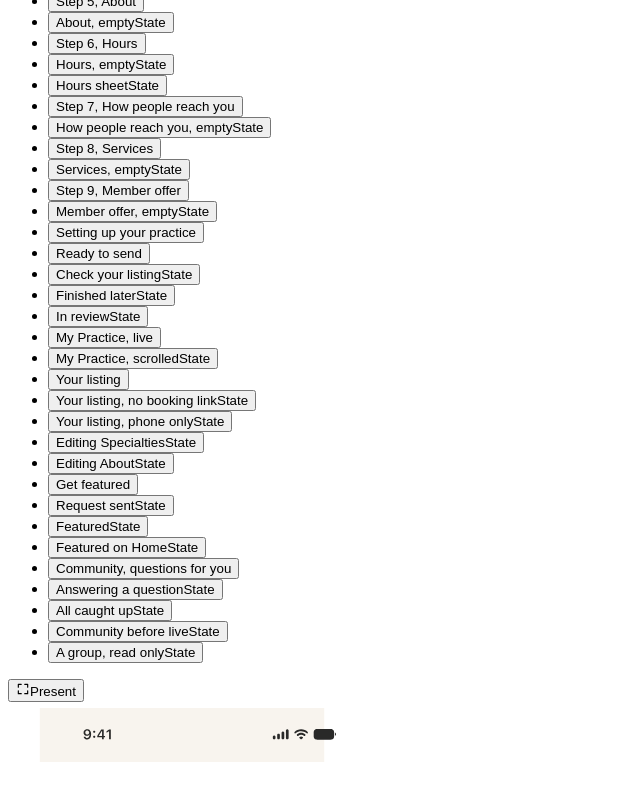
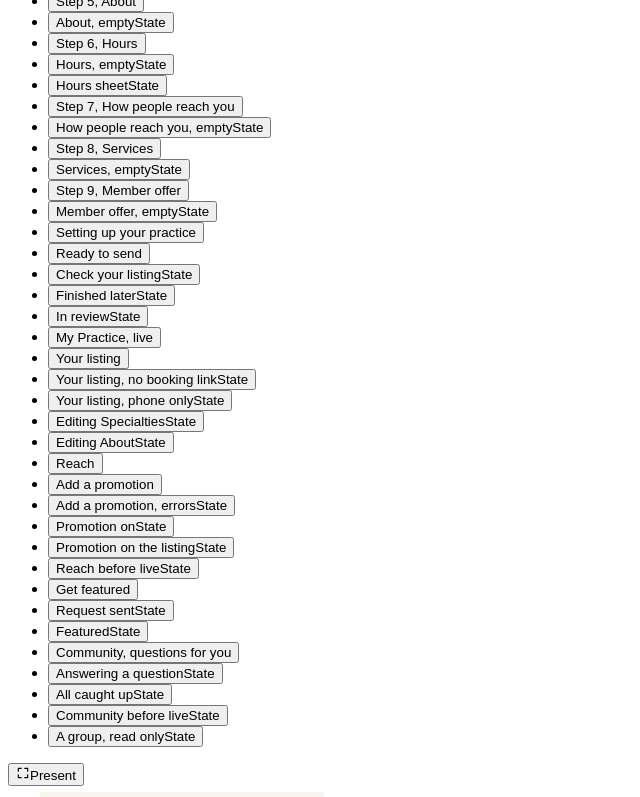
Before and after one commit to fr4ilx/ihl_mvp, a React app: page / in a window 1280 px wide. Shown: the part 4683-5480 px from the top of the page, without its empty margins (0-640 px from the left). Built offline with nearby package versions, Linux system fonts and the light colour scheme; the HTML template or start-up script is replaced by a standard one.

Commit message:
Give practitioners My Practice, Community and Reach
Practitioners have no Home and land on My Practice. Reach replaces their Directory
with two buttons: Add a promotion, which shows on the listing until it ends, and
Get featured. This month moves off My Practice for now.

```diff
--- a/src/app/nav.jsx
+++ b/src/app/nav.jsx
@@ -83,8 +83,8 @@ export function makeNavApi(setNav, onEvent) {
     },
     // Opens a tab on a fresh root, for links between tabs like Find a farm (Directory with Farms picked).
     openTab: (tab, name, params) => { ev('tab'); edit((n) => { n.tab = tab; n.tabs[tab] = [mk(name, params)]; return n; }); },
-    // A seeker lands on Home. A new practitioner lands on My Practice to finish the listing.
-    enterApp: ({ role, tab = 'home' } = {}) => { ev('fadeThrough'); edit((n) => ({ ...n, root: 'main', tab, tabs: tabRoots(role), modal: null, viewer: null })); },
+    // A seeker lands on Home. A practitioner has no Home: they land on My Practice, their first tab.
+    enterApp: ({ role, tab = role === 'practitioner' ? 'profile' : 'home' } = {}) => { ev('fadeThrough'); edit((n) => ({ ...n, root: 'main', tab, tabs: tabRoots(role), modal: null, viewer: null })); },
     signOut: () => { ev('fadeThrough'); edit((n) => ({ ...n, root: 'auth', auth: [mk('Welcome')], modal: null, viewer: null })); },
     openModal: (name, params) => { ev('modal'); edit((n) => ({ ...n, modal: mk(name, params) })); },
     closeModal: () => { ev('modal'); edit((n) => ({ ...n, modal: null })); },
--- a/src/app/store.jsx
+++ b/src/app/store.jsx
@@ -101,7 +101,7 @@ export function practiceListing(p) {
     id: p.listingId, name: p.name, kind: kindOf(p.type, p.specialties), area: (p.city || '').split(',')[0], category: TYPE_CATEGORY[p.type],
     distance: '0.4 mi away', hours: h.short, days: h.days, time: h.time, photo: p.photos[0] || null, photos: p.photos,
     about: p.about, services: p.services, specialties: p.specialties, address: p.address, city: p.city, phone: p.phone,
-    website: p.website, booking: p.booking, offer: p.offer, verified: p.status === 'live',
+    website: p.website, booking: p.booking, offer: p.offer, promo: p.promo || null, verified: p.status === 'live',
     sponsored: !!(p.feature && p.feature.status === 'live'), mine: true,
   };
 }
--- a/src/components/Icon.jsx
+++ b/src/components/Icon.jsx
@@ -6,7 +6,7 @@ import {
   Calendar, HalfMoon, Lock, HelpCircle, LogOut, CheckCircle, WarningCircle, InfoCircle, Check, Eye, EyeClosed,
   Mail, WifiOff, MediaImage, NavArrowDown, ArrowRight, Map as MapIcon, Menu, OpenNewWindow, MapsArrowDiagonal,
   Shop, Circle, Sparks, MinusCircle, MediaImagePlus, Copy, Trash, Page,
-  BadgeCheck, Gift, CalendarCheck, ChatBubbleQuestion, Megaphone, MailOpen, ArrowDown, ShieldCheck,
+  BadgeCheck, Gift, CalendarCheck, ChatBubbleQuestion, Megaphone, AntennaSignal, MailOpen, ArrowDown, ShieldCheck,
   Group, Apple as AppleFruit, SoilAlt, Leaf, Flower, Tree, PineTree, AfricanTree, Crown, Compass, Farm, UserLove, SunLight,
   EmojiTalkingHappy, Emoji, EmojiQuite, EmojiSad, Yoga, Walking, Flash, Medal, User, HomeUser, Brain,
   FilterList, Tools, Healthcare, Cart, CoffeeCup, Cutlery, ShoppingBag, Flask, PharmacyCrossTag, Soap, Gym, GraduationCap, ChatLines, Stroller, Suitcase, Building, Droplet, Bathroom, Potion, Star,
@@ -36,7 +36,7 @@ const REGULAR = {
   shop: Shop, circle: Circle, sparks: Sparks, 'minus-circle': MinusCircle, 'media-image-plus': MediaImagePlus,
   copy: Copy, trash: Trash, page: Page,
   'badge-check': BadgeCheck, gift: Gift, 'calendar-check': CalendarCheck, 'chat-bubble-question': ChatBubbleQuestion,
-  megaphone: Megaphone, 'mail-open': MailOpen, 'arrow-down': ArrowDown, 'arrow-right': ArrowRight, 'shield-check': ShieldCheck,
+  megaphone: Megaphone, 'antenna-signal': AntennaSignal, 'mail-open': MailOpen, 'arrow-down': ArrowDown, 'arrow-right': ArrowRight, 'shield-check': ShieldCheck,
   // Iconoir's apple is apple-fruit here, because apple is Apple's logo above.
   group: Group, 'apple-fruit': AppleFruit, 'soil-alt': SoilAlt, leaf: Leaf, flower: Flower, tree: Tree, 'pine-tree': PineTree,
   'african-tree': AfricanTree, crown: Crown, compass: Compass, farm: Farm, 'user-love': UserLove, 'sun-light': SunLight,
--- a/src/components/ListingSections.jsx
+++ b/src/components/ListingSections.jsx
@@ -8,6 +8,7 @@ import { useTheme, type } from '../theme';
 import Button from './Button';
 import Icon from './Icon';
 import OfferCard from './OfferCard';
+import PromoCard from './PromoCard';
 import ShowMoreText from './ShowMoreText';
 import TagChip from './TagChip';
 import { ServiceList } from './ServiceTag';
@@ -40,6 +41,12 @@ export default function ListingSections({ item, reviewable, review, onReview, of
           <Button testID="add-review" label="Add a review" hierarchy="secondary" size="medium" leadingIcon="star" onPress={onReview} />
         ))}
       </View>
+      {!!item.promo && (
+      <View testID="listing-promo" style={{ gap: 12 }}>
+        <Text style={[type('H6', 'bold'), { color: c('text/color-secondary') }]}>Promotion</Text>
+        <PromoCard promo={item.promo} />
+      </View>
+      )}
       {!!item.offer && (
       <View testID="listing-offer" style={{ gap: 12 }}>
         <Text style={[type('H6', 'bold'), { color: c('text/color-secondary') }]}>Member offer</Text>
--- a/src/components/Practice.jsx
+++ b/src/components/Practice.jsx
@@ -76,7 +76,7 @@ export function FeatureCard({ feature, onRequest, onSeeHome }) {
       </View>
       {state === 'none' && <Button testID="request-feature" label="Request a feature" hierarchy="secondary" size="medium" fill onPress={onRequest} />}
       {state === 'requested' && <Badge label={`Requested  ·  ${feature.length}`} tone="info" />}
-      {state === 'featured' && <TextLink testID="see-on-home" label="See it on Home" onPress={onSeeHome} />}
+      {state === 'featured' && onSeeHome && <TextLink testID="see-on-home" label="See it on Home" onPress={onSeeHome} />}
     </View>
   );
 }
--- /dev/null
+++ b/src/components/PromoCard.jsx
@@ -0,0 +1,41 @@
+// Figma: Promotion card. A practice's promotion: a 48pt bg/color-accent-subtle circle with the megaphone in
+// icon/color-accent, the promotion in Body M Bold and when it ends in Body S, on bg/color-surface-raised with radius/20.
+// Not tappable on a listing. On a practitioner's Directory it adds a Remove link (Edit promotion is the button there).
+import React from 'react';
+import { View, Text } from '../rn';
+import { useTheme, type, elevation } from '../theme';
+import Icon from './Icon';
+import TextLink from './TextLink';
+
+// "Ends Sun, Oct 11" from an ISO day.
+export const promoEnds = (iso) => `Ends ${new Date(`${iso}T12:00:00`).toLocaleDateString('en-US', { weekday: 'short', month: 'short', day: 'numeric' })}`;
+
+const Circle = () => {
+  const { c } = useTheme();
+  return (
+    <View style={{ width: 48, height: 48, borderRadius: 24, backgroundColor: c('bg/color-accent-subtle'), alignItems: 'center', justifyContent: 'center' }}>
+      <Icon name="megaphone" size={24} color={c('icon/color-accent')} />
+    </View>
+  );
+};
+
+export default function PromoCard({ promo, onEdit, onRemove, testID = 'promo-card' }) {
+  const { c } = useTheme();
+  return (
+    <View testID={testID} style={{ padding: 16, borderRadius: 20, backgroundColor: c('bg/color-surface-raised'), boxShadow: elevation.card, gap: 12 }}>
+      <View style={{ flexDirection: 'row', alignItems: 'center', gap: 16 }}>
+        <Circle />
+        <View style={{ flex: 1, gap: 4 }}>
+          <Text style={[type('BodyM', 'bold'), { color: c('text/color-primary') }]}>{promo.text}</Text>
+          <Text style={[type('BodyS'), { color: c('text/color-secondary') }]}>{promoEnds(promo.ends)}</Text>
+        </View>
+      </View>
+      {(onEdit || onRemove) && (
+        <View style={{ flexDirection: 'row', gap: 24, paddingLeft: 64 }}>
+          {onEdit && <TextLink testID="promo-edit" label="Edit" onPress={onEdit} />}
+          {onRemove && <TextLink testID="promo-remove" label="Remove" onPress={onRemove} />}
+        </View>
+      )}
+    </View>
+  );
+}
--- a/src/components/TabBar.jsx
+++ b/src/components/TabBar.jsx
@@ -1,4 +1,4 @@
-// Figma: Tab bar. Floating Liquid Glass capsule, 370 x 64pt, 16pt from each side, top at y 784. Four tabs.
+// Figma: Tab bar. Floating Liquid Glass capsule, 370 x 64pt, 16pt from each side, top at y 784. Four tabs, three for a practitioner.
 // Each tab is as wide as its label in Bold plus an equal share of the space left, so a long label like My Practice
 // sits inside its pill with room to spare, the way iOS 26 sizes its tab bar items. The selected pill is 4pt inside
 // the capsule on every side, so its ends follow the capsule's curve.
@@ -11,8 +11,8 @@ import { useTheme, type, elevation } from '../theme';
 import { useApp } from '../app/store';
 import Icon from './Icon';
 
-// The fourth tab is My Profile for a seeker and My Practice (shop icon) for a practitioner.
-// Figma: Tab bar, Account Seeker or Practitioner.
+// A seeker has four tabs, the last My Profile. A practitioner has three, with no Home: My Practice (shop icon) first,
+// Community, then Reach, where they add a promotion or get featured. Figma: Tab bar, Account Seeker or Practitioner.
 export const TABS = [
   { id: 'home', label: 'Home', icon: 'home-simple' },
   { id: 'directory', label: 'Directory', icon: 'map' },
@@ -20,11 +20,13 @@ export const TABS = [
   { id: 'profile', label: 'My Profile', icon: 'user-circle' },
 ];
 const PRACTICE_TAB = { id: 'profile', label: 'My Practice', icon: 'shop' };
+// A practitioner's Directory tab is Reach: add a promotion or get featured.
+const REACH_TAB = { id: 'directory', label: 'Reach', icon: 'antenna-signal' };
 
 export default function TabBar({ active, onChange }) {
   const { c, dark } = useTheme();
   const app = useApp();
-  const tabs = app && app.practitioner ? [...TABS.slice(0, 3), PRACTICE_TAB] : TABS;
+  const tabs = app && app.practitioner ? [PRACTICE_TAB, TABS[2], REACH_TAB] : TABS;
   return (
     <View style={[styles.bar, { backgroundColor: c('bg/color-glass'), borderColor: c('border/color-glass'), boxShadow: `${elevation.glass}, inset 0 1px 0.5px ${c('border/color-glass-highlight')}, inset 0 -1px 0.5px rgba(255,255,255,${dark ? 0.06 : 0.35}), 0 0 0 0.5px rgba(0,0,0,0.06)`, backdropFilter: 'blur(10px) saturate(190%) brightness(1.04)', WebkitBackdropFilter: 'blur(10px) saturate(190%) brightness(1.04)' }]}>
       {tabs.map((t) => {
--- a/src/screens/home.jsx
+++ b/src/screens/home.jsx
@@ -25,6 +25,9 @@ import ShareSheet from '../components/ShareSheet';
 import PhotoPager from '../components/PhotoPager';
 import ListingSections, { ListingActions } from '../components/ListingSections';
 import Icon from '../components/Icon';
+import Button from '../components/Button';
+import { FeatureCard } from '../components/Practice';
+import PromoCard from '../components/PromoCard';
 import StreakCard from '../components/StreakCard';
 import FirstWeekCard from '../components/FirstWeekCard';
 import { QuestCard } from '../components/Journey';
@@ -324,7 +327,68 @@ function DirectoryLayout({ category, subcategory, subtype }) {
 }
 
 export function Directory() {
-  return <DirectoryLayout />;
+  const app = useApp();
+  return app.practitioner ? <YourListing /> : <DirectoryLayout />;
+}
+
+// Reach: a practitioner's third tab, in the Directory slot: two buttons stacked 12pt above the tab bar, Add a promotion
+// (Secondary, or Edit promotion once there is one) and Get featured (Primary). What is running sits above them: the
+// Promotion card and the Feature card once requested or featured, which takes Get featured's place. With nothing
+// running, an Empty state says what the two buttons do. Before the listing is live there is nothing to promote yet.
+function YourListing() {
+  const nav = useNav();
+  const app = useApp();
+  const fb = useFeedback();
+  const p = app.practice;
+  const live = p.status === 'live';
+  const asking = live && !p.feature;
+  const tabBar = <TabBar active="directory" onChange={nav.switchTab} />;
+  // Buttons stack up from 12pt above the tab bar: Get featured at y 716, Add a promotion 68pt above it.
+  const top = asking ? 648 : 716;
+  const snackAt = 874 - top + 16;
+  const remove = () => { app.updatePractice({ promo: null }); fb.snack({ message: 'Promotion removed', bottom: snackAt, hapticKind: 'light' }); };
+  if (!live) {
+    return (
+      <Screen testID="screen-your-listing" bodyTop={12} nav={<NavBar kind="title" title="Reach" />} bottom={tabBar}>
+        <View style={{ paddingTop: 62 }}>
+          <EmptyState
+            testID="listing-not-live"
+            illustration={images.illustrations.path}
+            title="Your listing shows here once it’s live"
+            message={p.status === 'draft' ? 'Finish it on My Practice.' : 'We’re checking it now.'}
+            action={p.status === 'draft' ? 'Continue setup' : null}
+            onAction={() => nav.switchTab('profile')}
+          />
+        </View>
+      </Screen>
+    );
+  }
+  const running = !!p.promo || !!p.feature;
+  return (
+    <Screen
+      testID="screen-your-listing"
+      bodyTop={12}
+      bottomSpace={874 - top + 12}
+      nav={<NavBar kind="title" title="Reach" />}
+      bottom={(
+        <>
+          <View style={{ position: 'absolute', left: 16, right: 16, top, gap: 12, zIndex: 21 }}>
+            <Button testID="add-promo" label={p.promo ? 'Edit promotion' : 'Add a promotion'} hierarchy="secondary" leadingIcon="megaphone" fill onPress={() => { fb.haptic('light'); nav.navigate('EditPromotion'); }} />
+            {asking && <Button testID="get-featured" label="Get featured" leadingIcon="sparks" fill onPress={() => { fb.haptic('light'); nav.navigate('GetFeatured'); }} />}
+          </View>
+          {tabBar}
+        </>
+      )}
+    >
+      {!running && (
+        <View style={{ paddingTop: 62 }} {...enter(0)}>
+          <EmptyState testID="promote-empty" illustration={images.illustrations.path} title="Bring more people in" message="Add a promotion to your listing, or get featured on Home." />
+        </View>
+      )}
+      {!!p.promo && <View {...enter(0)}><PromoCard promo={p.promo} onRemove={remove} /></View>}
+      {!!p.feature && <View {...enter(1)}><FeatureCard feature={p.feature} /></View>}
+    </Screen>
+  );
 }
 
 export function CategoryResults() {
--- a/src/screens/practice.jsx
+++ b/src/screens/practice.jsx
@@ -18,7 +18,7 @@ import { useApp, PRACTICE_TASKS, hoursSummary } from '../app/store';
 import { useFeedback, SNACK } from '../app/feedback';
 import { useForm } from '../app/form';
 import { useAppearance } from '../app/appearance';
-import { PRACTICE_TYPES, TYPE_ART, PRACTICE_STEPS, WEEK, FEATURE_LENGTHS, SPECIALTIES, FOCUS_AREAS, MAX_SPECIALTIES } from '../data';
+import { PRACTICE_TYPES, TYPE_ART, PRACTICE_STEPS, WEEK, FEATURE_LENGTHS, TODAY, SPECIALTIES, FOCUS_AREAS, MAX_SPECIALTIES } from '../data';
 import Screen, { BottomBar, useScrollTo } from '../components/Screen';
 import NavBar from '../components/NavBar';
 import TabBar from '../components/TabBar';
@@ -39,8 +39,9 @@ import { InterestCard } from '../components/Interests';
 import { Group, SettingRow, TaskRow, SectionLabel, DetailRow } from '../components/Rows';
 import ListingReviewSheet from '../components/ListingReviewSheet';
 import FieldError from '../components/FieldError';
-import { PracticeCard, StatTile, FeatureCard } from '../components/Practice';
+import { PracticeCard } from '../components/Practice';
 import OfferCard from '../components/OfferCard';
+import PromoCard from '../components/PromoCard';
 import ThreadRow from '../components/ThreadRow';
 
 const MAX_PHOTOS = 6;
@@ -463,17 +464,6 @@ export function MyPractice() {
         </View>
       )}
 
-      {p.status === 'live' && (
-        <View testID="this-month" style={{ gap: 8 }}>
-          <SectionLabel>This month</SectionLabel>
-          <View style={{ flexDirection: 'row', gap: 12 }}>
-            <StatTile value={p.stats.views} label="Views" />
-            <StatTile value={p.stats.saves} label="Saves" />
-            <StatTile value={p.stats.directions} label="Directions" />
-          </View>
-        </View>
-      )}
-      {p.status === 'live' && <FeatureCard feature={p.feature} onRequest={() => nav.navigate('GetFeatured')} onSeeHome={() => nav.switchTab('home')} />}
 
       {p.status !== 'draft' && !claimReview && (
         <Group label="Your listing">
@@ -651,6 +641,58 @@ export function EditOffer() {
   return <Editor testID="screen-editoffer" title="Member offer" hint="A thank you for people who find you here. Clear the offer to remove it." changed={!same(offer(), p.offer || null)} onSave={() => save({ offer: offer() })}>{field}</Editor>;
 }
 
+// ---------- Promotion ----------
+// From a practitioner's Directory: one line and how long it runs, then Add promotion (or Save). It shows on the
+// listing, above the Member offer, until the day it ends.
+const PROMO_LENGTHS = [['1 week', 7], ['2 weeks', 14], ['1 month', 30]];
+const addDays = (iso, n) => { const d = new Date(`${iso}T12:00:00`); d.setDate(d.getDate() + n); return d.toISOString().slice(0, 10); };
+export function EditPromotion() {
+  const { c } = useTheme();
+  const nav = useNav();
+  const app = useApp();
+  const fb = useFeedback();
+  const { params } = useRoute().route;
+  const current = app.practice.promo;
+  const [text, setText] = useState(params.text ?? (current ? current.text : ''));
+  const [length, setLength] = useState(params.length ?? (current ? current.length : null));
+  const form = useForm(!!params.validate);
+  const errors = { text: text.trim() ? null : 'Write your promotion.', length: length ? null : 'Pick how long it runs.' };
+  const shown = form.shown(errors);
+  const changed = !current || text.trim() !== current.text || length !== current.length;
+  const save = () => form.submit(errors, () => {
+    const days = PROMO_LENGTHS.find(([l]) => l === length)[1];
+    app.updatePractice({ promo: { text: text.trim(), length, ends: addDays(TODAY, days) } });
+    fb.haptic('success');
+    nav.goBack();
+    setTimeout(() => fb.snack({ message: current ? 'Promotion saved' : 'Promotion added', bottom: 874 - 716 + 16 }), 380);
+  });
+  return (
+    <Screen
+      testID="screen-editpromotion"
+      nav={<NavBar kind="back" title={current ? 'Your promotion' : 'Add a promotion'} onBack={nav.goBack} />}
+      bodyGap={24}
+      bottomSpace={150}
+      bottom={changed ? <BottomBar><Button testID="promo-save" label={current ? 'Save' : 'Add promotion'} fill onPress={save} /></BottomBar> : null}
+    >
+      <Text style={[type('BodyM'), { color: c('text/color-secondary') }]}>It shows on your listing until it ends.</Text>
+      <TextField testID="promo-text" label="Promotion" value={text} onChangeText={setText} placeholder="Like 15% off any massage this week" error={shown.text} />
+      <View style={{ gap: 8 }}>
+        <SectionLabel error={!!shown.length}>How long</SectionLabel>
+        <View style={{ flexDirection: 'row', flexWrap: 'wrap', gap: 8 }}>
+          {PROMO_LENGTHS.map(([l]) => <Chip key={l} testID={`promo-length-${l}`} label={l} selected={length === l} onPress={() => { setLength(l); fb.haptic('selection'); }} />)}
+        </View>
+        <FieldError testID="promo-length-error" message={shown.length} />
+      </View>
+      {!!text.trim() && !!length && (
+        <View testID="promo-preview" className="fx-fade-up" style={{ gap: 12 }}>
+          <SectionLabel>On your listing</SectionLabel>
+          <PromoCard promo={{ text: text.trim(), ends: addDays(TODAY, PROMO_LENGTHS.find(([l]) => l === length)[1]) }} />
+        </View>
+      )}
+    </Screen>
+  );
+}
+
 // ---------- Get featured ----------
 // A preview of the Sponsored card seekers would see on Home, how long, and Send request.
 export function GetFeatured() {
@@ -676,7 +718,7 @@ export function GetFeatured() {
       bottom={<BottomBar><Button testID="send-request" label="Send request" fill onPress={send} /></BottomBar>}
     >
       <View pointerEvents="none" accessibilityLabel="How your card looks on Home">
-        <ListingCard item={{ ...app.myListing, photo: app.practice.photos[0] }} variant="sponsored" />
+        <ListingCard item={{ ...app.myListing, photo: app.practice.photos[0] }} variant="sponsored" showSave={false} />
       </View>
       <View style={{ gap: 8 }}>
         <SectionLabel error={!!form.shown(errors).length}>How long</SectionLabel>
--- a/src/showcase/scenarios.js
+++ b/src/showcase/scenarios.js
@@ -26,6 +26,8 @@ const DANA = { role: 'practitioner', email: SAMPLE_PRACTICE.email };
 const AS = (practice) => ({ me: DANA, practice });
 const READY = AS({ ...SAMPLE_PRACTICE, status: 'draft' });
 const LIVE = AS(SAMPLE_PRACTICE);
+const PROMO = { text: '15% off any massage this week', length: '1 week', ends: '2026-10-11' };
+const PROMOTED = AS({ ...SAMPLE_PRACTICE, promo: PROMO });
 const REQUESTED = AS({ ...SAMPLE_PRACTICE, feature: { status: 'requested', length: '3 months' } });
 const FEATURED = AS({ ...SAMPLE_PRACTICE, feature: { status: 'live', length: '3 months', until: 'January 3, 2027' } });
 const BASICS = { name: 'Quiet Mind Massage', type: 'Practice' };
@@ -294,16 +296,20 @@ export const FLOWS = [
       { id: 'practice-later', label: 'Finished later', state: true, seed: upTo(5), nav: tab('profile', ['MyPractice']) },
       { id: 'practice-review', label: 'In review', state: true, seed: AS({ ...SAMPLE_PRACTICE, status: 'review' }), nav: tab('profile', ['MyPractice']) },
       { id: 'practice-live', label: 'My Practice, live', seed: LIVE, nav: tab('profile', ['MyPractice']) },
-      { id: 'practice-scrolled', label: 'My Practice, scrolled', state: true, seed: LIVE, nav: tab('profile', ['MyPractice', { scrollTo: 'this-month' }]) },
       { id: 'practice-preview', label: 'Your listing', seed: LIVE, nav: tab('profile', ['MyPractice'], ['ListingProfile', { id: 'quietmind' }]) },
       { id: 'practice-preview-website', label: 'Your listing, no booking link', state: true, seed: AS({ ...SAMPLE_PRACTICE, booking: '' }), nav: tab('profile', ['MyPractice'], ['ListingProfile', { id: 'quietmind' }]) },
       { id: 'practice-preview-phone', label: 'Your listing, phone only', state: true, seed: AS({ ...SAMPLE_PRACTICE, booking: '', website: '' }), nav: tab('profile', ['MyPractice'], ['ListingProfile', { id: 'quietmind' }]) },
       { id: 'edit-specialties', label: 'Editing Specialties', state: true, seed: LIVE, nav: tab('profile', ['MyPractice'], ['EditSpecialties', { picked: [...SAMPLE_PRACTICE.specialties, 'Mobility'] }]) },
       { id: 'edit-about', label: 'Editing About', state: true, seed: LIVE, nav: tab('profile', ['MyPractice'], ['EditAbout', { about: `${SAMPLE_PRACTICE.about} Free parking out back.` }]) },
-      { id: 'get-featured', label: 'Get featured', seed: LIVE, nav: tab('profile', ['MyPractice'], ['GetFeatured', { length: '3 months' }]) },
-      { id: 'feature-requested', label: 'Request sent', state: true, seed: REQUESTED, nav: tab('profile', ['MyPractice', { scrollTo: 'this-month' }]) },
-      { id: 'featured', label: 'Featured', state: true, seed: FEATURED, nav: tab('profile', ['MyPractice', { scrollTo: 'this-month' }]) },
-      { id: 'featured-home', label: 'Featured on Home', state: true, seed: FEATURED, nav: tab('home', ['Home']) },
+      { id: 'practice-directory', label: 'Reach', seed: LIVE, nav: tab('directory', ['Directory']) },
+      { id: 'promo-add', label: 'Add a promotion', seed: LIVE, nav: tab('directory', ['Directory'], ['EditPromotion', { text: PROMO.text, length: PROMO.length }]) },
+      { id: 'promo-errors', label: 'Add a promotion, errors', state: true, seed: LIVE, nav: tab('directory', ['Directory'], ['EditPromotion', { validate: true }]) },
+      { id: 'promo-live', label: 'Promotion on', state: true, seed: PROMOTED, nav: tab('directory', ['Directory']) },
+      { id: 'promo-listing', label: 'Promotion on the listing', state: true, seed: PROMOTED, nav: tab('directory', ['Directory'], ['ListingProfile', { id: 'quietmind' }]) },
+      { id: 'practice-directory-draft', label: 'Reach before live', state: true, seed: READY, nav: tab('directory', ['Directory']) },
+      { id: 'get-featured', label: 'Get featured', seed: LIVE, nav: tab('directory', ['Directory'], ['GetFeatured', { length: '3 months' }]) },
+      { id: 'feature-requested', label: 'Request sent', state: true, seed: REQUESTED, nav: tab('directory', ['Directory']) },
+      { id: 'featured', label: 'Featured', state: true, seed: FEATURED, nav: tab('directory', ['Directory']) },
       { id: 'practice-community', label: 'Community, questions for you', seed: LIVE, nav: tab('community', ['Community']) },
       { id: 'practice-answer', label: 'Answering a question', state: true, seed: LIVE, nav: tab('community', ['Community'], ['Conversation', { postId: 'q1', draft: ANSWER }]) },
       { id: 'practice-caught-up', label: 'All caught up', state: true, seed: AS({ ...SAMPLE_PRACTICE, specialties: ['Back pain', 'Stress'] }), nav: tab('community', ['Community']) },
```
Also changed, not shown: src/screens/index.js, 5 other files (tests, documents, lock files or other folders).
